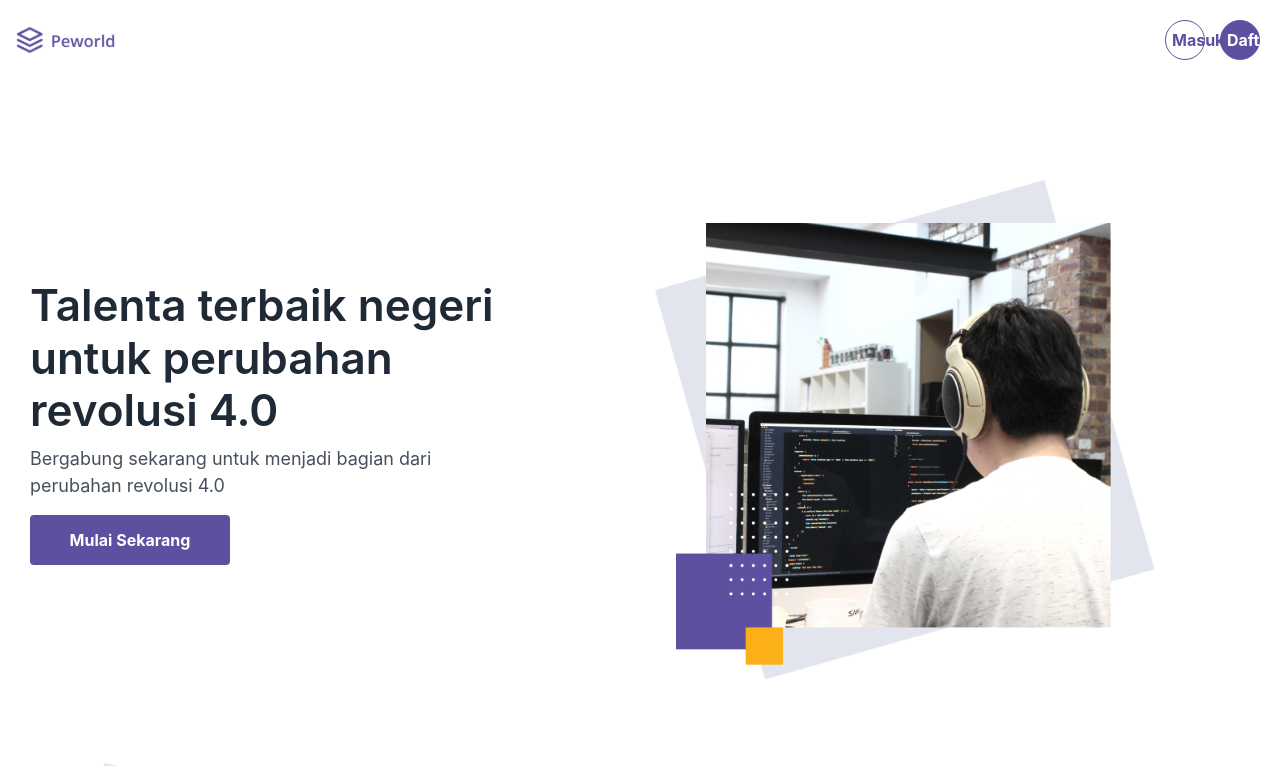
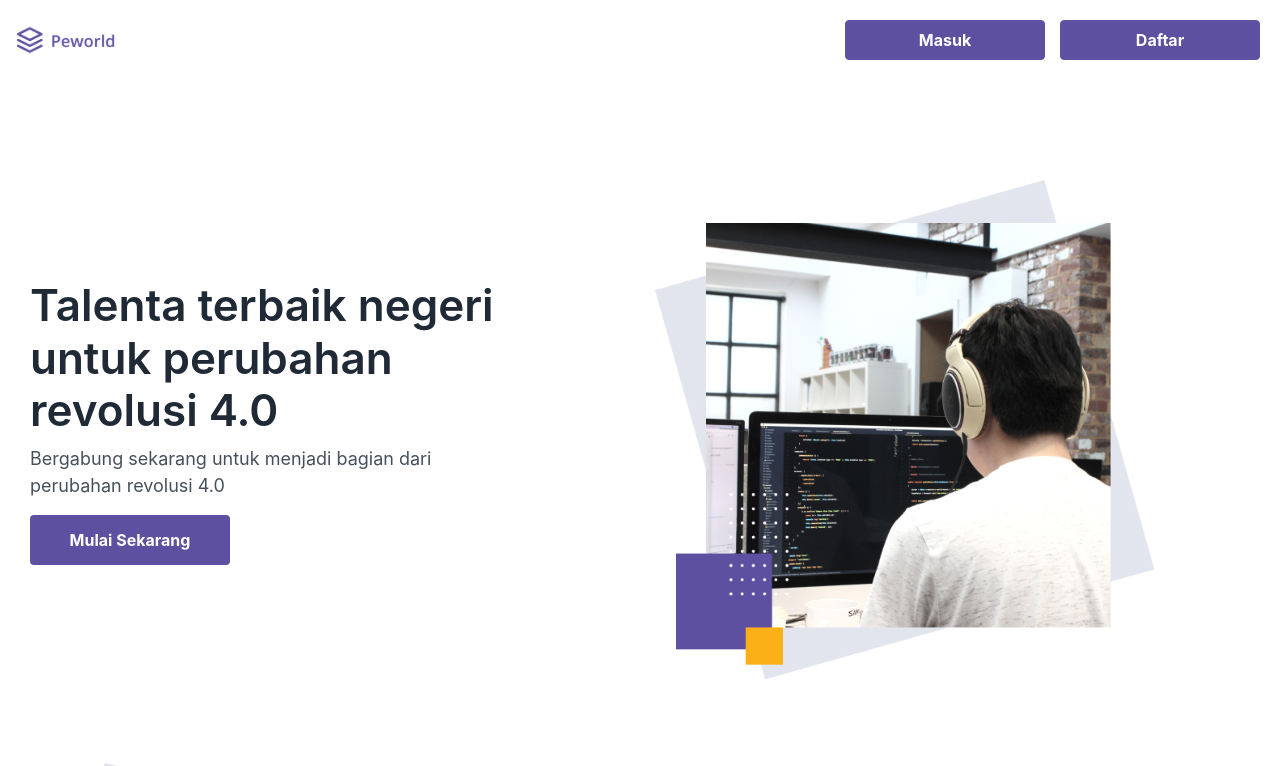
Before and after one commit to brndnwjy/peworld-app, a Next.js app: page / in a window 1280 px wide. Shown: the top 766 px of the page. Built offline with nearby package versions, Linux system fonts and the light colour scheme.

Commit message:
Update navi

```diff
--- a/components/module/navi/index.js
+++ b/components/module/navi/index.js
@@ -180,7 +180,7 @@ const Navi = () => {
                 <Button
                   title="Masuk"
                   type="button"
-                  classname={`mb-3 m-md-0 ${styles["btn-white"]}`}
+                  classname={`mb-3 m-md-0 ${styles["btn-white-alt"]}`}
                   onclick={() => router.push("/auth/login")}
                 />
               </li>
@@ -189,7 +189,7 @@ const Navi = () => {
                 <Button
                   title="Daftar"
                   type="button"
-                  classname={styles["btn-purple"]}
+                  classname={styles["btn-purple-alt"]}
                   onclick={() => router.push("/auth/register")}
                 />
               </li>
--- a/components/module/navi/navi.module.css
+++ b/components/module/navi/navi.module.css
@@ -35,20 +35,38 @@
   margin-left: 15px !important;
 }
 
+.btn-white-alt,
 .btn-white {
   background-color: #ffffff;
   color: #5e50a1;
 }
 
+.btn-white-alt:hover,
 .btn-white:hover {
   background-color: #5e50a1;
   color: #ffffff;
   transition: 0.5s;
 }
 
+.btn-purple-alt:focus,
+.btn-white-alt:focus,
 .btn-purple:focus,
 .btn-white:focus {
   outline: none;
+}
+
+/* Navi before login */
+.btn-purple-alt,
+.btn-white-alt {
+  height: 40px;
+  width: 200px;
+  background-color: #5e50a1;
+  color: #ffffff;
+  font-size: 16px;
+  font-weight: 700;
+  border: 1px solid #5e50a1;
+  border-radius: 4px;
+  margin-left: 15px !important;
 }
 
 @media only screen and (max-width: 600px) {
```
